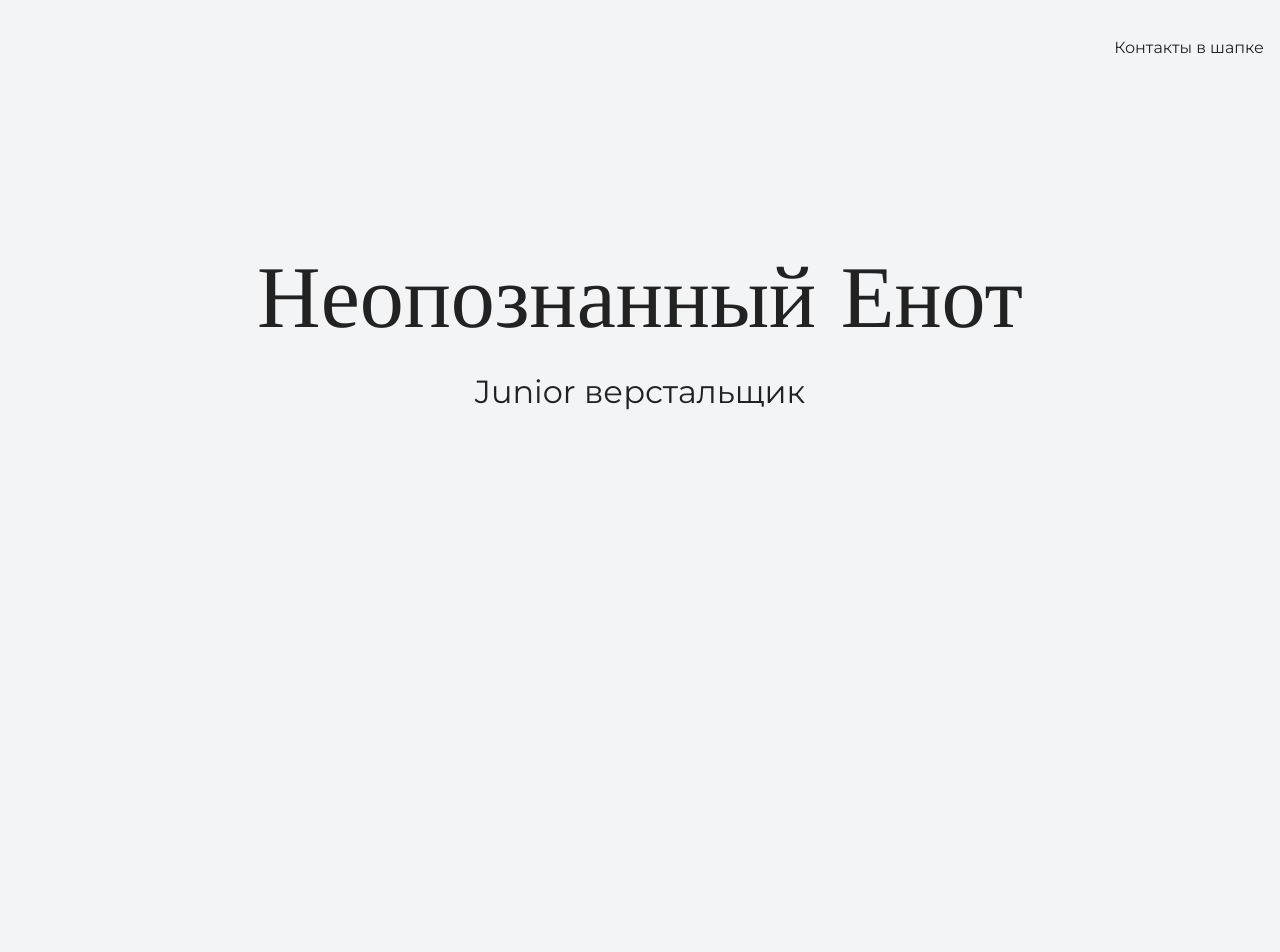
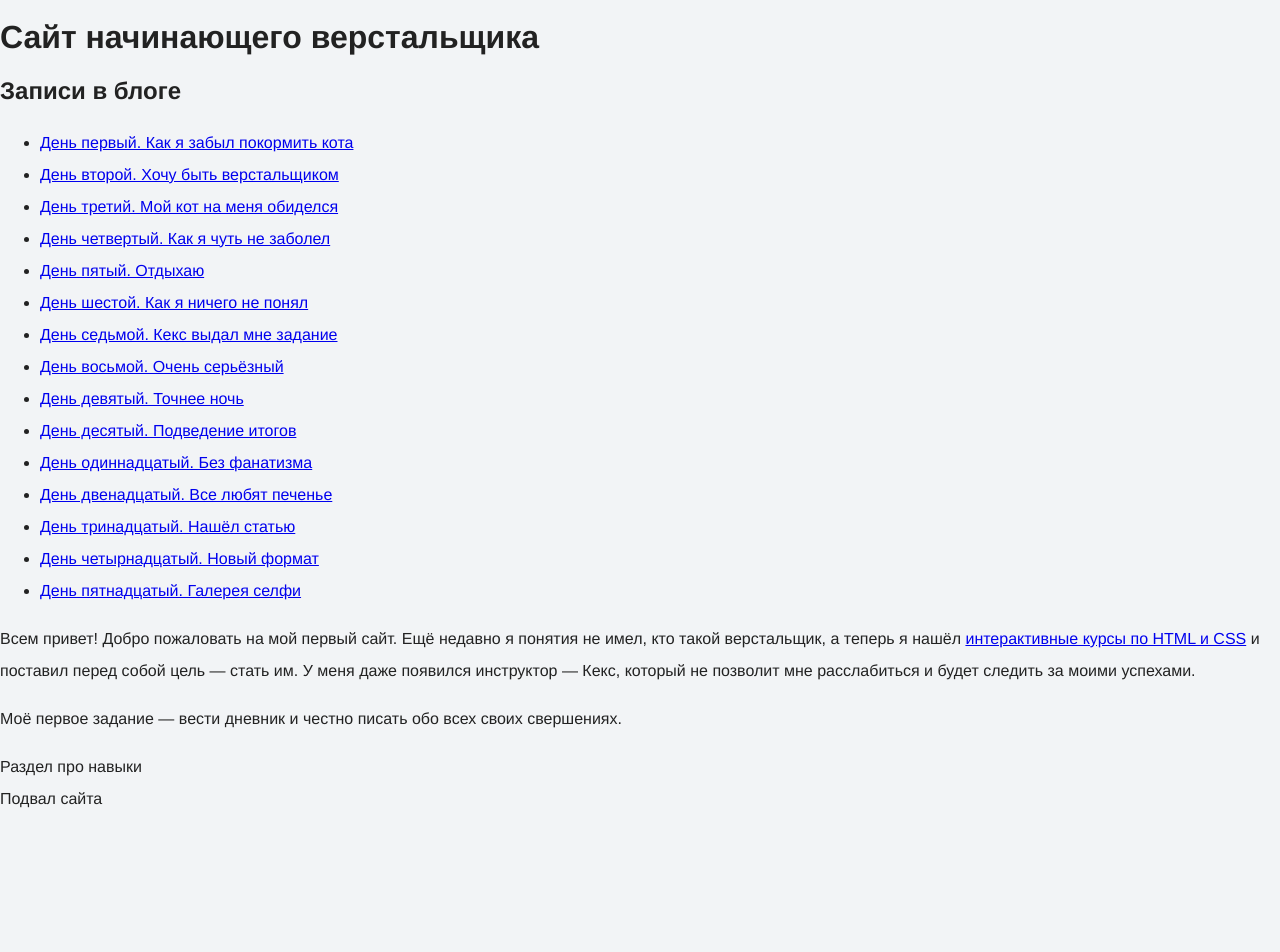
Before and after one commit to OlyaKonsta/my-site, a plain HTML site: page index.html in a window 1280 px wide. Shown: the top 952 px of the page. After the commit the page ends 815 px from the top, so only its background shows below. Drawn offline with nearby package versions, Linux system fonts and the light colour scheme.

Commit message:
Обновления 25.02

```diff
--- a/index.html
+++ b/index.html
@@ -1,45 +1,47 @@
 <!DOCTYPE html>
 <html lang="ru">
   <head>
-    <link href="https://fonts.googleapis.com/css?family=Montserrat:400,500,700|Old+Standard+TT&display=swap&subset=cyrillic" rel="stylesheet">
-    <meta charset="UTF-8">
+    <meta charset="utf-8">
+    <meta name="keywords" content="вёрстка, HTML, CSS, блог">
+    <meta name="description" content="Блог о процессе обучения веб-технологиям">
+    <title>Сайт начинающего верстальщика</title>
     <link rel="stylesheet" href="style.css">
-    <title>Портфолио Junior верстальщика</title>
   </head>
-
   <body>
-<header class="page-header">
-    <div class="container"> Контакты в шапке</div>
+    <header>
+      <h1>Сайт начинающего верстальщика</h1>
     </header>
-<section class="hero-image">
-    <div class="container"><h1 class="heading">Неопознанный Енот</h1>
-        <p>Junior верстальщик</p></div>
+    <main>
+      <nav>
+        <h2>Записи в блоге</h2>
+        <ul class="days">
+          <li><a href="day-1.html">День первый. Как я забыл покормить кота</a></li>
+          <li><a href="day-2.html">День второй. Хочу быть верстальщиком</a></li>
+          <li><a href="day-3.html">День третий. Мой кот на меня обиделся</a></li>
+          <li><a href="day-4.html">День четвертый. Как я чуть не заболел</a></li>
+          <li><a href="day-5.html">День пятый. Отдыхаю</a></li>
+          <li><a href="day-6.html">День шестой. Как я ничего не понял</a></li>
+          <li><a href="day-7.html">День седьмой. Кекс выдал мне задание</a></li>
+          <li><a href="day-8.html">День восьмой. Очень серьёзный</a></li>
+          <li><a href="day-9.html">День девятый. Точнее ночь</a></li>
+          <li><a href="day-10.html">День десятый. Подведение итогов</a></li>
+          <li><a href="day-11.html">День одиннадцатый. Без фанатизма</a></li>
+          <li><a href="day-12.html">День двенадцатый. Все любят печенье</a></li>
+          <li><a href="day-13.html">День тринадцатый. Нашёл статью</a></li>
+          <li><a href="day-14.html">День четырнадцатый. Новый формат</a></li>
+          <li><a href="day-15.html">День пятнадцатый. Галерея селфи</a></li>
+        </ul>
+      </nav>
+      <section>
+        <p>Всем привет! Добро пожаловать на мой первый сайт. Ещё недавно я понятия не имел, кто такой верстальщик, а теперь я нашёл <a href="https://htmlacademy.ru/courses">интерактивные курсы по HTML и CSS</a> и поставил перед собой цель — стать им. У меня даже появился инструктор — Кекс, который не позволит мне расслабиться и будет следить за моими успехами.</p>
+        <p>Моё первое задание — вести дневник и честно писать обо всех своих свершениях.</p>
       </section>
-
-<section class="intro">
-    <div class="container"><h2 class="subheading">Давайте познакомимся</h2>
-        <h3>Пара слов о себе</h3>
-        <p>Текст с парой слов о себе.</p>
-        <h3>Чем могу быть полезен</h3>
-        <p>Текст о том, чем могу быть полезен.</p></div>
+      <section>
+        Раздел про навыки
       </section>
-
-<section class="portfolio">
-    <div class="container">
-        <h2 class="subheading">Мои работы</h2>
-
-        <h3>Магазин товаров для дома</h3>
-        <p>Мой первый сайт.</p>
-
-        <h3>Блог начинающего верстальщика</h3>
-        <p>Статический блог про обучение HTML и CSS.</p>
-    </div>
-</section>
-
-<footer class="page-footer">
-    <div class="container">
-        Контакты в подвале
-    </div>
+    </main>
+    <footer>
+      Подвал сайта
     </footer>
   </body>
 </html>
```
Lines whose indentation alone changed are shown as unchanged.
